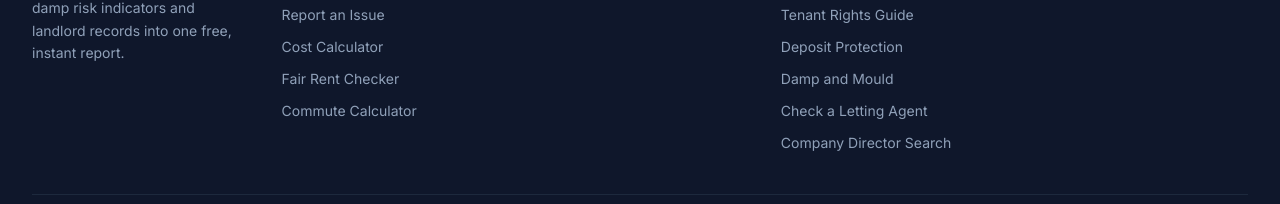
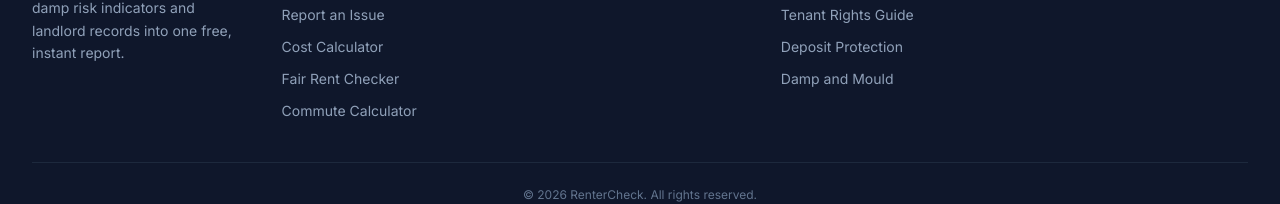
Before and after one commit to skillettsites/rentercheck, a Next.js app: page / in a window 1280 px wide. Shown: the part 5337-5541 px from the top of the page. Built offline with nearby package versions, Linux system fonts and the light colour scheme; no server answers.

Commit message:
Revert the sister-site footer links

```diff
--- a/src/components/ui/Footer.tsx
+++ b/src/components/ui/Footer.tsx
@@ -35,10 +35,6 @@ const footerSections = [
       { label: "Tenant Rights Guide", href: "/rights" },
       { label: "Deposit Protection", href: "/rights/deposit-protection" },
       { label: "Damp and Mould", href: "/rights/damp-and-mould" },
-      // Sister site. Checking the property is half the question; the other half
-      // is the company behind the agent or landlord.
-      { label: "Check a Letting Agent", href: "https://www.checkafirm.co.uk/letting-agent-check" },
-      { label: "Company Director Search", href: "https://www.checkafirm.co.uk/company-director-search" },
     ],
   },
   {
```
